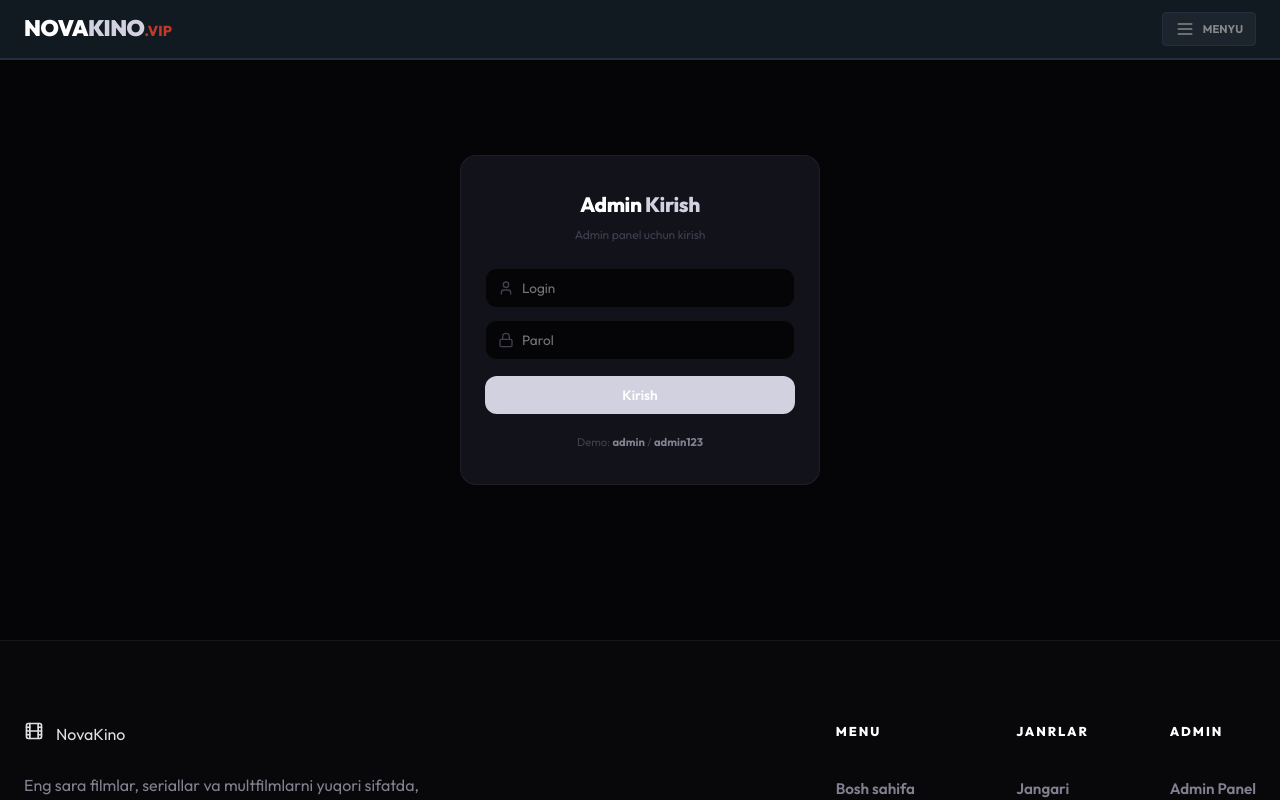
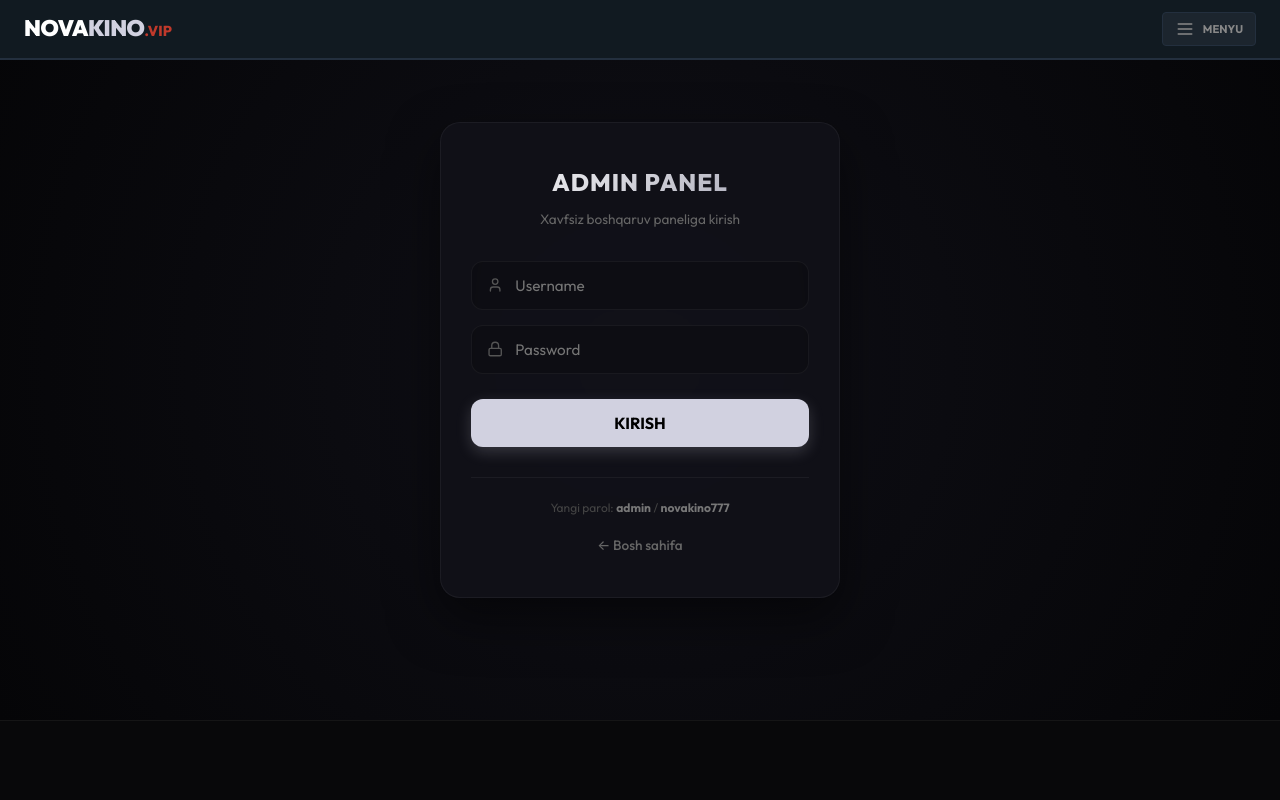
Before and after one commit to James7774/nova-kino-site, a React (Vite) app in the folder frontend/: page /admin/login in a window 1280 px wide. Shown: the top 800 px of the page. Built offline with nearby package versions, Linux system fonts and the light colour scheme; no server answers.

Commit message:
Security fix: changed admin password to avoid browser warnings and improved login UI

```diff
--- a/frontend/src/pages/Login.css
+++ b/frontend/src/pages/Login.css
@@ -1,98 +1,122 @@
 .login-wrapper {
-  min-height: 80vh;
+  min-height: 90vh;
   display: flex;
   align-items: center;
   justify-content: center;
-  padding: 16px;
+  padding: 20px;
+  background: radial-gradient(circle at center, rgba(31, 31, 46, 0.4) 0%, transparent 100%);
 }
 
 .login-box {
   width: 100%;
-  max-width: 360px;
-  background: var(--bg-card);
-  border: 1px solid var(--border);
-  border-radius: var(--radius-lg);
-  padding: 32px 24px;
+  max-width: 400px;
+  background: rgba(18, 18, 26, 0.8);
+  backdrop-filter: blur(20px);
+  border: 1px solid rgba(255, 255, 255, 0.05);
+  border-radius: 20px;
+  padding: 40px 30px;
   text-align: center;
+  box-shadow: 0 20px 50px rgba(0, 0, 0, 0.5);
 }
 
 .login-box h2 {
-  font-size: 1.3rem;
-  margin-bottom: 4px;
-}
-
-.login-box h2 span {
-  color: var(--accent);
+  font-size: 1.5rem;
+  font-weight: 800;
+  margin-bottom: 8px;
+  letter-spacing: 1px;
 }
 
 .login-hint {
-  font-size: 0.75rem;
-  color: var(--text-dark);
-  margin-bottom: 24px;
+  font-size: 0.85rem;
+  color: #666;
+  margin-bottom: 30px;
 }
 
 .input-row {
   display: flex;
   align-items: center;
-  gap: 8px;
-  background: var(--bg-primary);
-  border: 1px solid var(--border);
-  border-radius: var(--radius);
-  padding: 0 12px;
-  margin-bottom: 12px;
-  transition: var(--transition);
+  gap: 12px;
+  background: rgba(0, 0, 0, 0.2);
+  border: 1px solid rgba(255, 255, 255, 0.05);
+  border-radius: 12px;
+  padding: 0 15px;
+  margin-bottom: 15px;
+  transition: all 0.3s ease;
 }
 
 .input-row:focus-within {
   border-color: var(--accent);
+  background: rgba(255, 255, 255, 0.03);
 }
 
 .input-row svg {
-  color: var(--text-dark);
-  flex-shrink: 0;
+  color: #555;
 }
 
 .input-row input {
   background: none;
   border: none;
-  color: var(--text-white);
-  padding: 10px 0;
+  color: #fff;
+  padding: 14px 0;
   width: 100%;
-  outline: none;
-  font-size: 0.85rem;
+  font-size: 0.95rem;
 }
 
 .login-error {
-  color: #ef4444;
-  font-size: 0.78rem;
-  margin-bottom: 8px;
+  color: #ff4d4d;
+  font-size: 0.85rem;
+  margin-bottom: 12px;
+}
+
+.pulsate {
+  animation: pulsate 1.5s infinite;
+}
+
+@keyframes pulsate {
+  0% { opacity: 1; }
+  50% { opacity: 0.7; }
+  100% { opacity: 1; }
 }
 
 .login-submit {
   width: 100%;
   background: var(--accent);
-  color: #fff;
-  padding: 10px;
-  border-radius: var(--radius);
-  font-weight: 600;
-  font-size: 0.85rem;
-  margin-top: 4px;
+  color: #000;
+  padding: 14px;
+  border-radius: 12px;
+  font-weight: 700;
+  font-size: 1rem;
+  margin-top: 10px;
+  box-shadow: 0 5px 15px var(--accent-glow);
 }
 
-.login-submit:hover {
-  background: var(--accent-hover);
+.login-submit:hover:not(:disabled) {
+  transform: translateY(-2px);
+  background: #fff;
 }
 
-.login-submit:disabled {
-  opacity: 0.6;
+.login-footer {
+  margin-top: 30px;
+  border-top: 1px solid rgba(255, 255, 255, 0.05);
+  padding-top: 20px;
 }
 
-.login-note {
-  margin-top: 20px;
-  font-size: 0.7rem;
-  color: var(--text-dark);
+.login-footer p {
+  font-size: 0.75rem;
+  color: #444;
+  margin-bottom: 15px;
 }
 
-.login-note strong {
-  color: var(--text-gray);
+.login-footer strong {
+  color: #777;
 }
+
+.back-to-home {
+  font-size: 0.85rem;
+  color: #666;
+  font-weight: 500;
+}
+
+.back-to-home:hover {
+  color: var(--accent);
+}
--- a/frontend/src/pages/Login.jsx
+++ b/frontend/src/pages/Login.jsx
@@ -27,24 +27,27 @@ const Login = () => {
 
   return (
     <div className="login-wrapper">
-      <div className="login-box">
-        <h2>Admin <span>Kirish</span></h2>
-        <p className="login-hint">Admin panel uchun kirish</p>
+      <div className="login-box glass">
+        <h2 className="text-gradient">ADMIN <span>PANEL</span></h2>
+        <p className="login-hint">Xavfsiz boshqaruv paneliga kirish</p>
         <form onSubmit={handleLogin}>
           <div className="input-row">
-            <User size={16} />
-            <input type="text" placeholder="Login" value={username} onChange={(e) => setUsername(e.target.value)} required />
+            <User size={18} />
+            <input type="text" placeholder="Username" value={username} onChange={(e) => setUsername(e.target.value)} required />
           </div>
           <div className="input-row">
-            <Lock size={16} />
-            <input type="password" placeholder="Parol" value={password} onChange={(e) => setPassword(e.target.value)} required />
+            <Lock size={18} />
+            <input type="password" placeholder="Password" value={password} onChange={(e) => setPassword(e.target.value)} required />
           </div>
-          {error && <p className="login-error">{error}</p>}
+          {error && <p className="login-error pulsate">{error}</p>}
           <button type="submit" className="login-submit" disabled={loading}>
-            {loading ? 'Tekshirilmoqda...' : 'Kirish'}
+            {loading ? 'Tekshirilmoqda...' : 'KIRISH'}
           </button>
         </form>
-        <p className="login-note">Demo: <strong>admin</strong> / <strong>admin123</strong></p>
+        <div className="login-footer">
+          <p>Yangi parol: <strong>admin</strong> / <strong>novakino777</strong></p>
+          <a href="/" className="back-to-home">← Bosh sahifa</a>
+        </div>
       </div>
     </div>
   );
```
Also changed, not shown: 1 other file (tests, documents, lock files or other folders).
